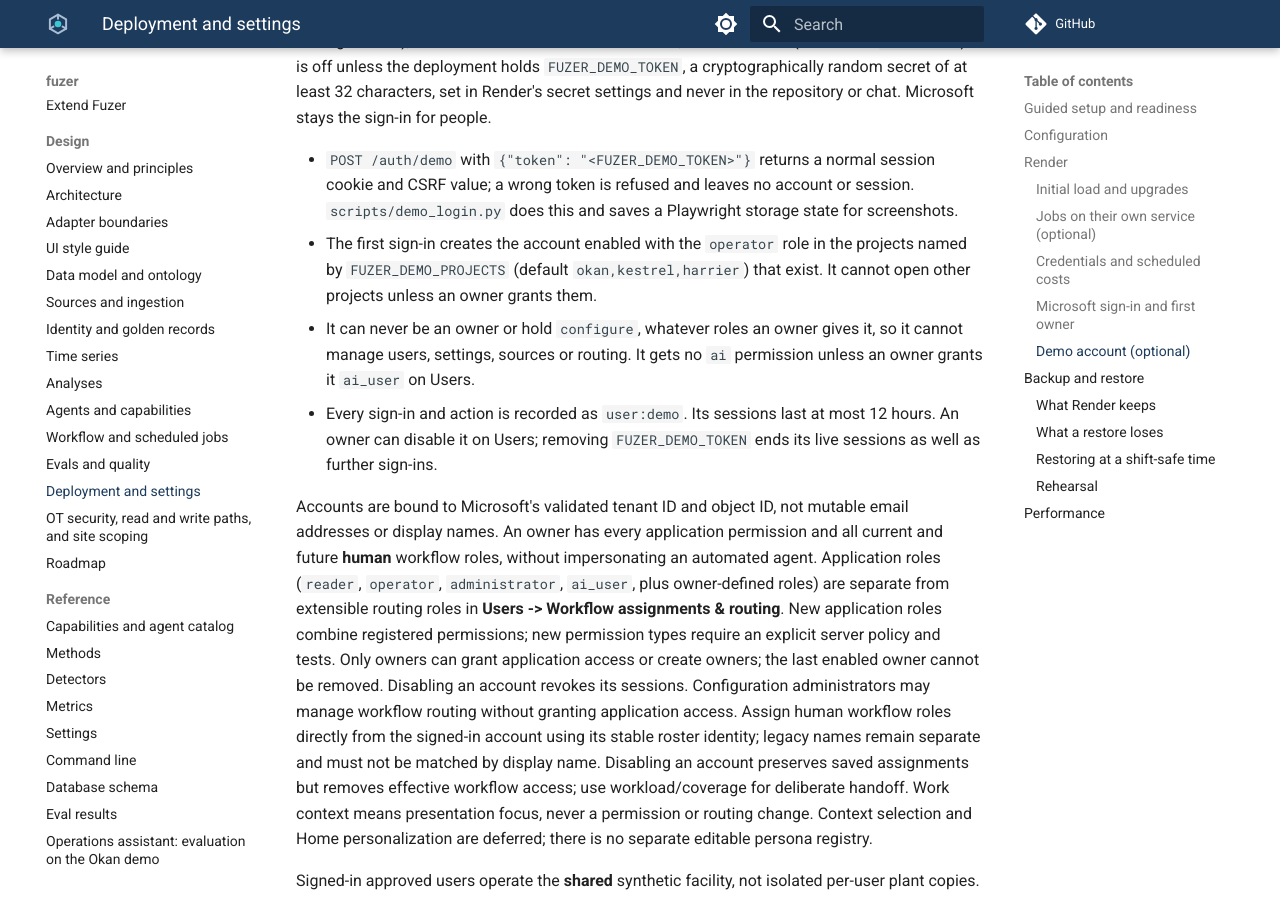
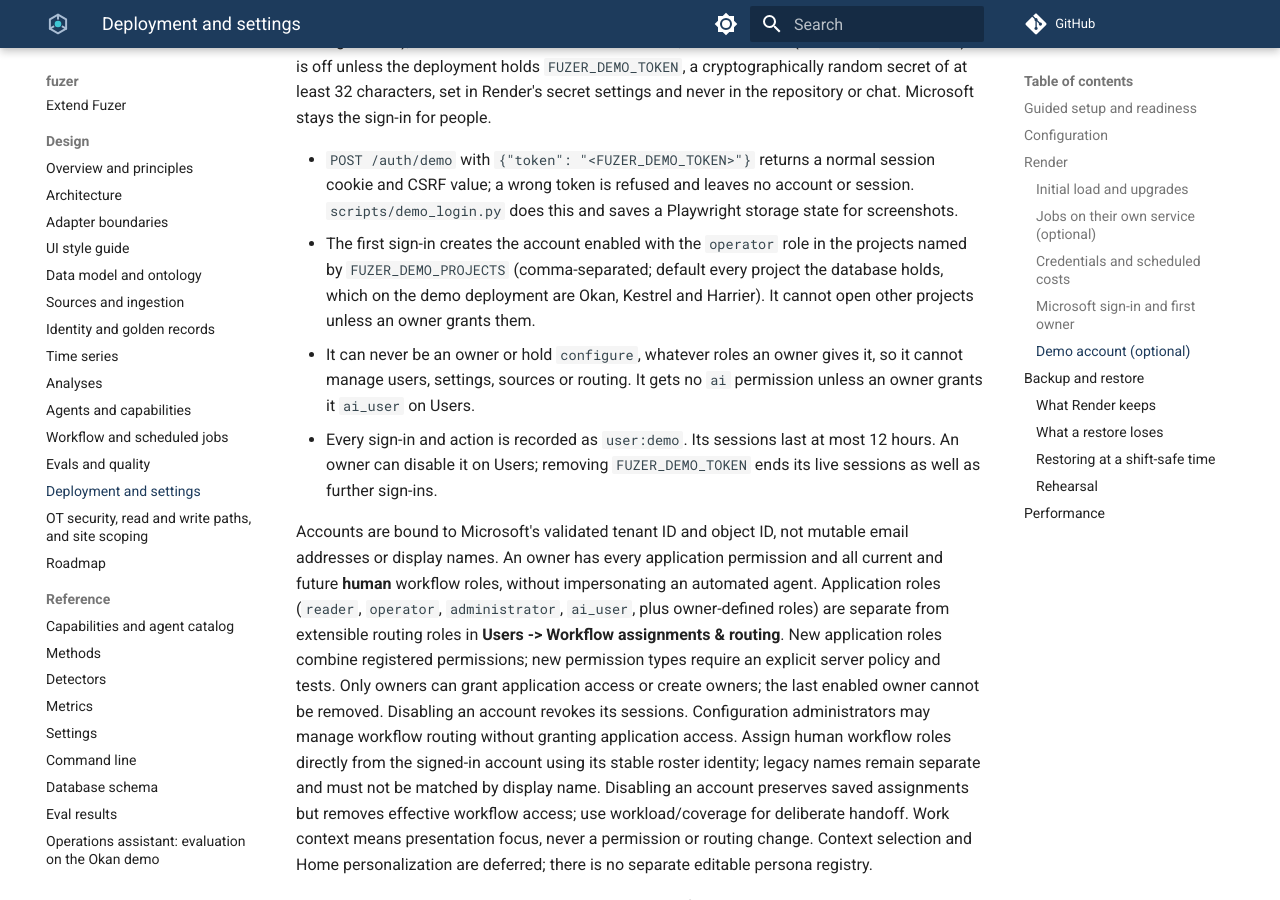
Before and after one commit to areed145/fuzer, an MkDocs documentation site: the page built from docs/deployment.md, in a window 1280 px wide and 900 px high, scrolled down 5226 px. Built offline with MkDocs 1.6.1 and Material for MkDocs 9.7.7, drawn with Linux system fonts in a browser that asks for light colours; comment, search, counter and statistics services are not loaded.

Commit message:
Demo account: grant every stored project by default, so no facility names live under src/fuzer
Co-Authored-By: Claude Opus 5.5 <noreply@anthropic.com>
Claude-Session: https://claude.ai/code/session_01LEmc6S5g7aGSFabmUBKuiz

```diff
--- a/docs/deployment.md
+++ b/docs/deployment.md
@@ -207,7 +207,8 @@ settings and never in the repository or chat. Microsoft stays the sign-in for pe
   cookie and CSRF value; a wrong token is refused and leaves no account or session.
   `scripts/demo_login.py` does this and saves a Playwright storage state for screenshots.
 - The first sign-in creates the account enabled with the `operator` role in the
-  projects named by `FUZER_DEMO_PROJECTS` (default `okan,kestrel,harrier`) that exist.
+  projects named by `FUZER_DEMO_PROJECTS` (comma-separated; default every project the
+  database holds, which on the demo deployment are Okan, Kestrel and Harrier).
   It cannot open other projects unless an owner grants them.
 - It can never be an owner or hold `configure`, whatever roles an owner gives it, so
   it cannot manage users, settings, sources or routing. It gets no `ai` permission
```
Also changed, not shown: 1 other file.
